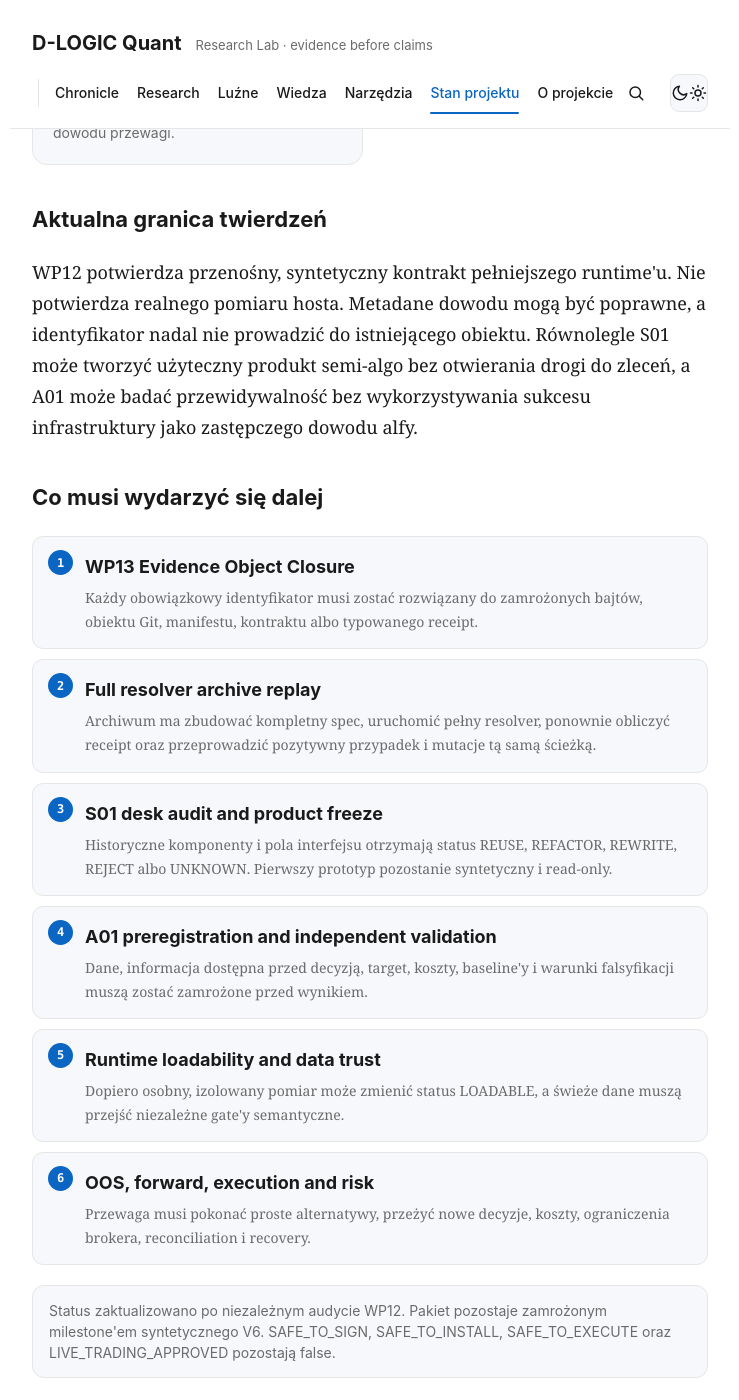
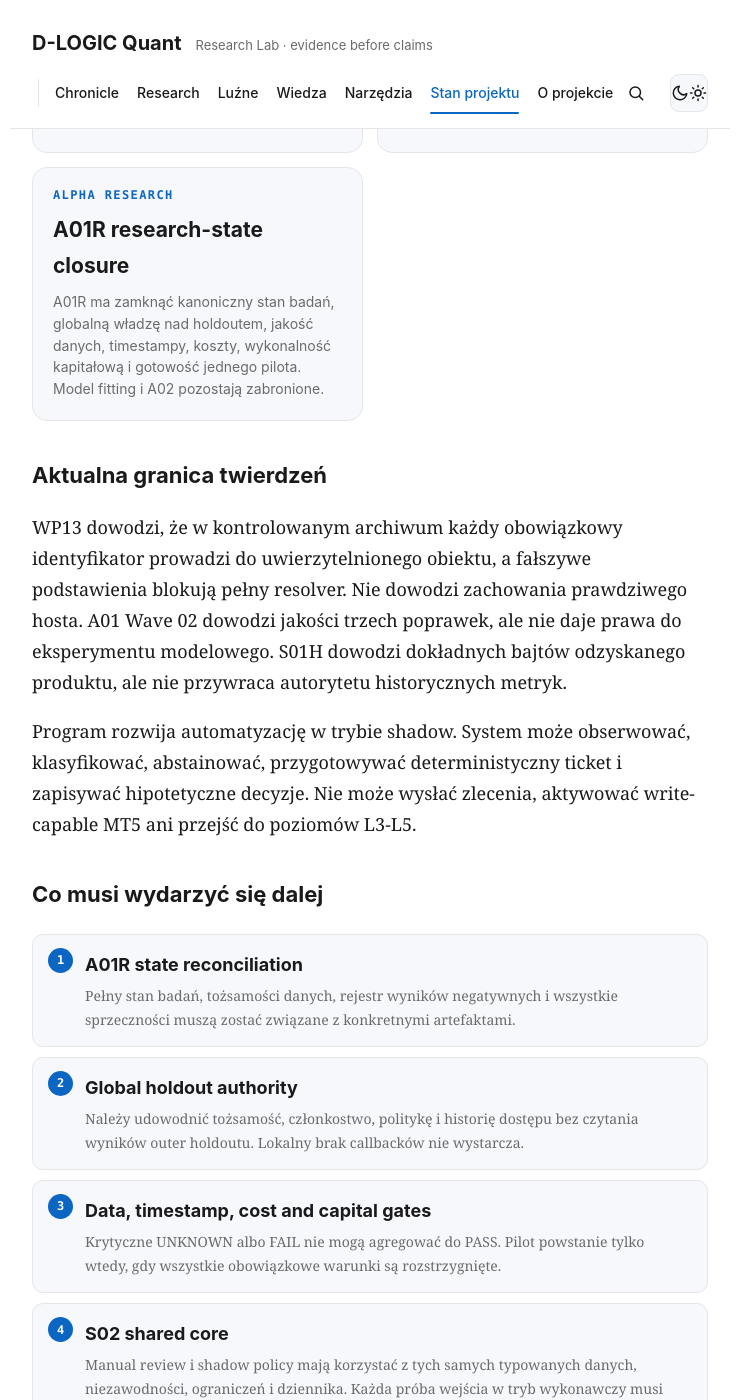
Before and after one commit to rdemb/dlogic-quant, a Jekyll site: the page built from status.html, in a window 1280 px wide and 1400 px high, scrolled down 1955 px. Shown: the whole window, without its empty margins (270-1009 px from the left). Built offline with Jekyll 4.4.1, drawn with Linux system fonts in a browser that asks for light colours; some of the changed text lies outside the part shown.

Commit message:
Update public truth map after WP13, A01 Wave 02 and S01H

```diff
--- a/status.html
+++ b/status.html
@@ -1,17 +1,17 @@
 ---
 layout: default
 title: "Stan projektu"
-description: "Publiczny stan D-LOGIC: co zostało potwierdzone, czego nadal nie udowodniono i jaki jest następny gate."
+description: "Publiczny stan D-LOGIC po akceptacji WP13, A01 Fix Wave 02 i S01H: co zostało potwierdzone, co pozostaje zablokowane i jakie są następne tory."
 permalink: /status/
 ---
 <p class="lab-kicker">Public truth map</p>
 <h1>Stan projektu bez marketingowego skrótu</h1>
-<p class="dek">Ta strona nie pokazuje całej prywatnej architektury. Pokazuje granicę między tym, co istnieje i ma dowód, a tym, co pozostaje hipotezą, projektem albo niepotwierdzoną ambicją.</p>
+<p class="dek">Ta strona pokazuje granicę pomiędzy zaakceptowanym artefaktem, użytecznym produktem, prawem do eksperymentu i prawem do wykonania. Sukces jednej warstwy nie awansuje automatycznie pozostałych.</p>
 
 <div class="lab-status">
   <div class="status-card"><small>Research program</small><b class="ok">ACTIVE</b></div>
-  <div class="status-card"><small>Probe lifecycle</small><b class="warn">COMPILED</b></div>
-  <div class="status-card"><small>Loadability</small><b class="warn">UNKNOWN</b></div>
+  <div class="status-card"><small>WP13 artifact</small><b class="ok">ACCEPTED</b></div>
+  <div class="status-card"><small>Product path</small><b class="warn">SHADOW ONLY</b></div>
   <div class="status-card"><small>LIVE trading</small><b class="lock">NOT AUTHORIZED</b></div>
 </div>
 
@@ -19,63 +19,75 @@
   <section class="truth-panel confirmed">
     <h2>Potwierdzone publicznie</h2>
     <ul>
-      <li>istnieje wieloetapowa kronika rozwoju systemu,</li>
-      <li>projekt posiada audyty, testy, receipts i rejestr wyników negatywnych,</li>
-      <li>Probe v2 pozostaje w stanie COMPILED,</li>
-      <li>WP12 posiada kanoniczne archiwum, zewnętrzny verifier i przenośny replay bez importowania repozytorium,</li>
-      <li>pakiet WP12 odtworzył 30 z 30 dostarczonych kontroli syntetycznych,</li>
-      <li>algebra obejmuje 34 obowiązkowe klasy węzłów oraz pełniejsze manifesty syntetycznego Wine, MT5 i MQL5,</li>
-      <li>reguły full-root, no-proxy i typed link graph przeszły kontrolę na dostarczonej powierzchni,</li>
-      <li>granica non-execution została zachowana,</li>
-      <li>projekt formalnie rozdziela Evidence Plane, Product Plane i Alpha Research Plane.</li>
+      <li>WP13 przeszedł niezależny raw-archive replay bez importowania repozytorium i bez wykonania runtime'u,</li>
+      <li>34 obowiązkowe węzły posiadają 34 uwierzytelnione obiekty dowodowe albo typowane receipts w kontrolowanym pakiecie syntetycznym,</li>
+      <li>pełny resolver przeszedł 340 z 340 mutacji, 2 kontrole komponentowe i 3 predykaty statyczne,</li>
+      <li>WP13 zamyka blocker Evidence Object Closure odkryty w WP12 na poziomie artefaktu syntetycznego,</li>
+      <li>A01 Fix Wave 02 została zaakceptowana jako dokładny artefakt poprawiający trzy autoryzowane problemy implementacyjne,</li>
+      <li>S01H został zaakceptowany jako niezmienny handoff dokładnych źródeł i kontraktu produktu,</li>
+      <li>S01H obejmuje 39 plików źródłowych, 11 dokumentów schematów, 18 testów S01 i 526 odzyskanych testów CMD,</li>
+      <li>żaden zaakceptowany pakiet nie posiada zdolności wykonawczej ani dostępu do brokera.</li>
     </ul>
   </section>
   <section class="truth-panel unproven">
-    <h2>Niepotwierdzone</h2>
+    <h2>Niepotwierdzone lub nadal zablokowane</h2>
     <ul>
-      <li>rozwiązanie każdego obowiązkowego identyfikatora do rzeczywistego obiektu dowodowego,</li>
-      <li>pełny pozytywny replay resolvera z dokładnego specu zawartego w archiwum,</li>
-      <li>rzeczywiste statyczne dependency closure dla całego runtime'u,</li>
-      <li>pełna provenance końcowego receipt dostawy,</li>
-      <li>pomiar realnego, jednorazowego środowiska hosta,</li>
-      <li>loadability przypiętego artefaktu w docelowym runtime,</li>
-      <li>walidacja świeżych danych brokerskich,</li>
-      <li>cost-adjusted independent OOS edge i wystarczający forward edge,</li>
-      <li>gotowość Risk Governora, wykonania, recovery oraz prawo do LIVE.</li>
+      <li>reprezentacja i pomiar prawdziwego runtime'u Wine, MT5 i MQL5,</li>
+      <li>loadability przypiętego EX5 oraz zachowanie terminala,</li>
+      <li>walidacja danych brokerskich i ich znaczenia w czasie decyzji,</li>
+      <li>globalna władza nad outer holdoutem i pełne pojednanie stanu badawczego A01,</li>
+      <li>historyczny producent screenshotów CMD Desku oraz 24 grupy widocznych pól,</li>
+      <li>autorytet dawnych wartości HIT%, EVbp, bias, regime, strength, COT, rankingów i poziomów,</li>
+      <li>cost-adjusted independent OOS edge oraz forward edge,</li>
+      <li>Risk Governor readiness, wykonanie, recovery i prawo do LIVE.</li>
     </ul>
   </section>
 </div>
 
-<h2>Trzy niezależne tory</h2>
+<h2>Trzy tory po akceptacji WP13, A01 Wave 02 i S01H</h2>
 <div class="lab-grid">
   <div class="lab-card">
     <span class="num">EVIDENCE PLANE</span>
-    <h2>WP13: Evidence Object Closure</h2>
-    <p>WP12 zamknął mocny syntetyczny kontrakt i portable replay. Red-team wykazał jednak, że poprawnie wyglądający hash może zostać zaakceptowany bez rozwiązania go do rzeczywistych bajtów lub typowanego receipt. WP13 ma odtworzyć pełny resolver bez uruchamiania hosta.</p>
+    <h2>WP13 zamrożony jako milestone</h2>
+    <p>Evidence Object Closure zostało zaakceptowane na poziomie pakietu syntetycznego. Szeroki WP14 nie został autoryzowany. Dalsza praca dowodowa ma wracać wyłącznie wtedy, gdy bezpośrednio blokuje zatwierdzony gate danych, produktu albo wykonania.</p>
   </div>
   <div class="lab-card">
-    <span class="num">PRODUCT PLANE</span>
-    <h2>S01: Semi-Algo Desk V2</h2>
-    <p>Autoryzowano audyt i odzyskanie historycznego CMD Desku oraz zamrożenie produktu L0-L2. Zakres obejmuje obserwację, analizę, ranking i przygotowany ticket do ręcznej decyzji. Powierzchnia zleceń pozostaje wyłączona.</p>
+    <span class="num">PRODUCT AND AUTOMATION</span>
+    <h2>S02 shared decision core</h2>
+    <p>Na zaakceptowanym źródle S01H ma powstać jeden deterministyczny rdzeń dla operatora i shadow autonomy: typed state, reliability, opportunity routing, DecisionEnvelope, RiskTicket, journal oraz dwa adaptery bez brokera i order API.</p>
   </div>
   <div class="lab-card">
-    <span class="num">ALPHA RESEARCH PLANE</span>
-    <h2>A01: prawda alfy</h2>
-    <p>A01 pozostaje oddzielnym programem. Fix Wave 02 jest autoryzowana, ale nie otwarto outer holdoutu, nie rozpoczęto promocji modelu i nie przedstawiono nowego dowodu przewagi.</p>
+    <span class="num">ALPHA RESEARCH</span>
+    <h2>A01R research-state closure</h2>
+    <p>A01R ma zamknąć kanoniczny stan badań, globalną władzę nad holdoutem, jakość danych, timestampy, koszty, wykonalność kapitałową i gotowość jednego pilota. Model fitting i A02 pozostają zabronione.</p>
   </div>
 </div>
 
 <h2>Aktualna granica twierdzeń</h2>
-<p>WP12 potwierdza przenośny, syntetyczny kontrakt pełniejszego runtime'u. Nie potwierdza realnego pomiaru hosta. Metadane dowodu mogą być poprawne, a identyfikator nadal nie prowadzić do istniejącego obiektu. Równolegle S01 może tworzyć użyteczny produkt semi-algo bez otwierania drogi do zleceń, a A01 może badać przewidywalność bez wykorzystywania sukcesu infrastruktury jako zastępczego dowodu alfy.</p>
+<p>WP13 dowodzi, że w kontrolowanym archiwum każdy obowiązkowy identyfikator prowadzi do uwierzytelnionego obiektu, a fałszywe podstawienia blokują pełny resolver. Nie dowodzi zachowania prawdziwego hosta. A01 Wave 02 dowodzi jakości trzech poprawek, ale nie daje prawa do eksperymentu modelowego. S01H dowodzi dokładnych bajtów odzyskanego produktu, ale nie przywraca autorytetu historycznych metryk.</p>
+
+<p>Program rozwija automatyzację w trybie shadow. System może obserwować, klasyfikować, abstainować, przygotowywać deterministyczny ticket i zapisywać hipotetyczne decyzje. Nie może wysłać zlecenia, aktywować write-capable MT5 ani przejść do poziomów L3-L5.</p>
 
 <h2>Co musi wydarzyć się dalej</h2>
 <ol class="stage-list">
-  <li><b>WP13 Evidence Object Closure</b><span>Każdy obowiązkowy identyfikator musi zostać rozwiązany do zamrożonych bajtów, obiektu Git, manifestu, kontraktu albo typowanego receipt.</span></li>
-  <li><b>Full resolver archive replay</b><span>Archiwum ma zbudować kompletny spec, uruchomić pełny resolver, ponownie obliczyć receipt oraz przeprowadzić pozytywny przypadek i mutacje tą samą ścieżką.</span></li>
-  <li><b>S01 desk audit and product freeze</b><span>Historyczne komponenty i pola interfejsu otrzymają status REUSE, REFACTOR, REWRITE, REJECT albo UNKNOWN. Pierwszy prototyp pozostanie syntetyczny i read-only.</span></li>
-  <li><b>A01 preregistration and independent validation</b><span>Dane, informacja dostępna przed decyzją, target, koszty, baseline'y i warunki falsyfikacji muszą zostać zamrożone przed wynikiem.</span></li>
-  <li><b>Runtime loadability and data trust</b><span>Dopiero osobny, izolowany pomiar może zmienić status LOADABLE, a świeże dane muszą przejść niezależne gate'y semantyczne.</span></li>
-  <li><b>OOS, forward, execution and risk</b><span>Przewaga musi pokonać proste alternatywy, przeżyć nowe decyzje, koszty, ograniczenia brokera, reconciliation i recovery.</span></li>
+  <li><b>A01R state reconciliation</b><span>Pełny stan badań, tożsamości danych, rejestr wyników negatywnych i wszystkie sprzeczności muszą zostać związane z konkretnymi artefaktami.</span></li>
+  <li><b>Global holdout authority</b><span>Należy udowodnić tożsamość, członkostwo, politykę i historię dostępu bez czytania wyników outer holdoutu. Lokalny brak callbacków nie wystarcza.</span></li>
+  <li><b>Data, timestamp, cost and capital gates</b><span>Krytyczne UNKNOWN albo FAIL nie mogą agregować do PASS. Pilot powstanie tylko wtedy, gdy wszystkie obowiązkowe warunki są rozstrzygnięte.</span></li>
+  <li><b>S02 shared core</b><span>Manual review i shadow policy mają korzystać z tych samych typowanych danych, niezawodności, ograniczeń i dziennika. Każda próba wejścia w tryb wykonawczy musi zostać zablokowana.</span></li>
+  <li><b>Independent review of A01R and S02</b><span>Każdy tor wymaga osobnego, niezmiennego handoffu, archive-only replayu i kontroli negatywnych przypadków.</span></li>
+  <li><b>Only later: model experiment, runtime measurement and execution gates</b><span>A02, prawdziwy runtime, broker, forward oraz wykonanie wymagają odrębnych autoryzacji i nie wynikają automatycznie z obecnych sukcesów.</span></li>
 </ol>
 
-<div class="lab-archive">Status zaktualizowano po niezależnym audycie WP12. Pakiet pozostaje zamrożonym milestone'em syntetycznego V6. SAFE_TO_SIGN, SAFE_TO_INSTALL, SAFE_TO_EXECUTE oraz LIVE_TRADING_APPROVED pozostają false.</div>
+<h2>Kanoniczne statusy</h2>
+<pre><code>SAFE_TO_SIGN = false
+SAFE_TO_INSTALL = false
+SAFE_TO_EXECUTE = false
+LIFECYCLE = COMPILED
+LOADABLE = UNKNOWN
+DATA_VALIDATED = false
+MODEL_EDGE_PROVEN = false
+FORWARD_EDGE_PROVEN = false
+RISK_GOVERNOR_READY = false
+LIVE_TRADING_APPROVED = false</code></pre>
+
+<div class="lab-archive">Status zaktualizowano po niezależnych Audit Reconciliation 13 i 14. WP13, A01 Wave 02 oraz S01H są zaakceptowanymi artefaktami w ściśle ograniczonych zakresach. Żaden z nich nie promuje modelu, danych, wykonania ani LIVE.</div>
```
